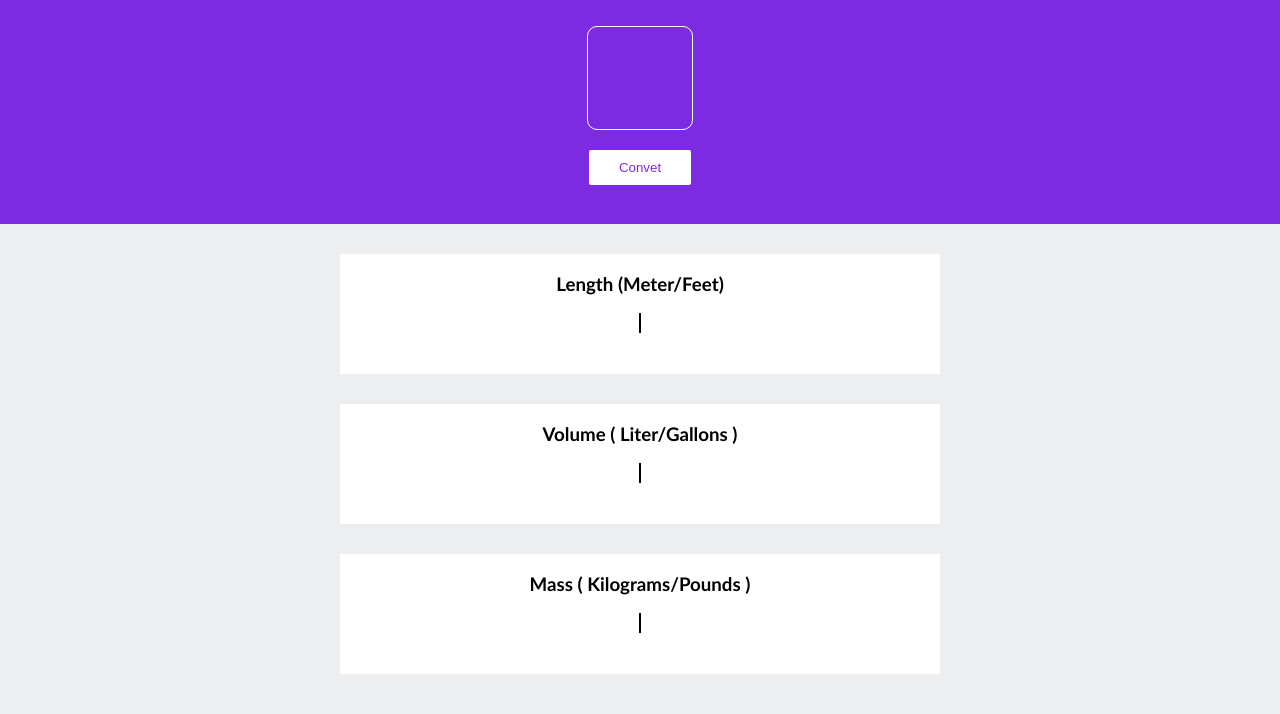
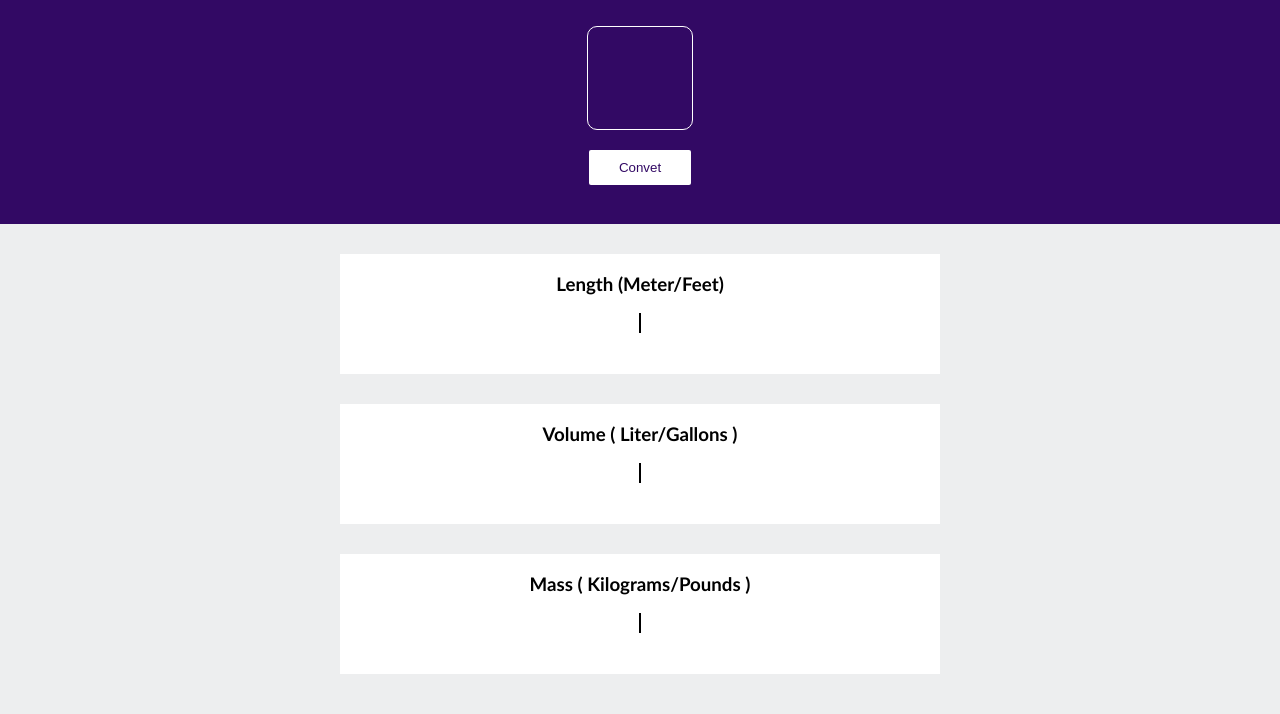
Before and after one commit to ShivaniMishira/UnitConverter, a plain HTML site: page index.html in a window 1280 px wide. Shown: the part 96-810 px from the top of the page. Drawn offline with Linux system fonts and the light colour scheme.

Commit message:
changed input type and background color

```diff
--- a/index.html
+++ b/index.html
@@ -10,7 +10,7 @@
     <!-- TOP SECTION.... -->
     <div class="top">
         <h1>Metric/Imperial Unit Conversion</h1>
-        <input type="text" id="input">
+        <input type="number" required id="input">
         <button id="btn">Convet</button>
 
     </div>
--- a/style.css
+++ b/style.css
@@ -6,7 +6,7 @@ body {
 }
 
 .top {
-    background-color: rgb(125, 43, 226);
+    background-color: rgb(50, 9, 100);
     background-size: cover;
     height: 300px;
     color: white;
@@ -21,7 +21,7 @@ body {
 input {
     width: 100px;
     height: 100px;
-    background-color: rgb(125, 43, 226);
+    background-color: rgb(50, 9, 100);
     color: white;
     font-size: 50px;
     border: 1px solid white;
@@ -32,7 +32,7 @@ input {
 
 button {
     background-color: white;
-    color: rgb(125, 43, 226);
+    color: rgb(50, 9, 100);
     border: 1px white;
     border-radius: 2px;
     padding: 10px 30px;
```
